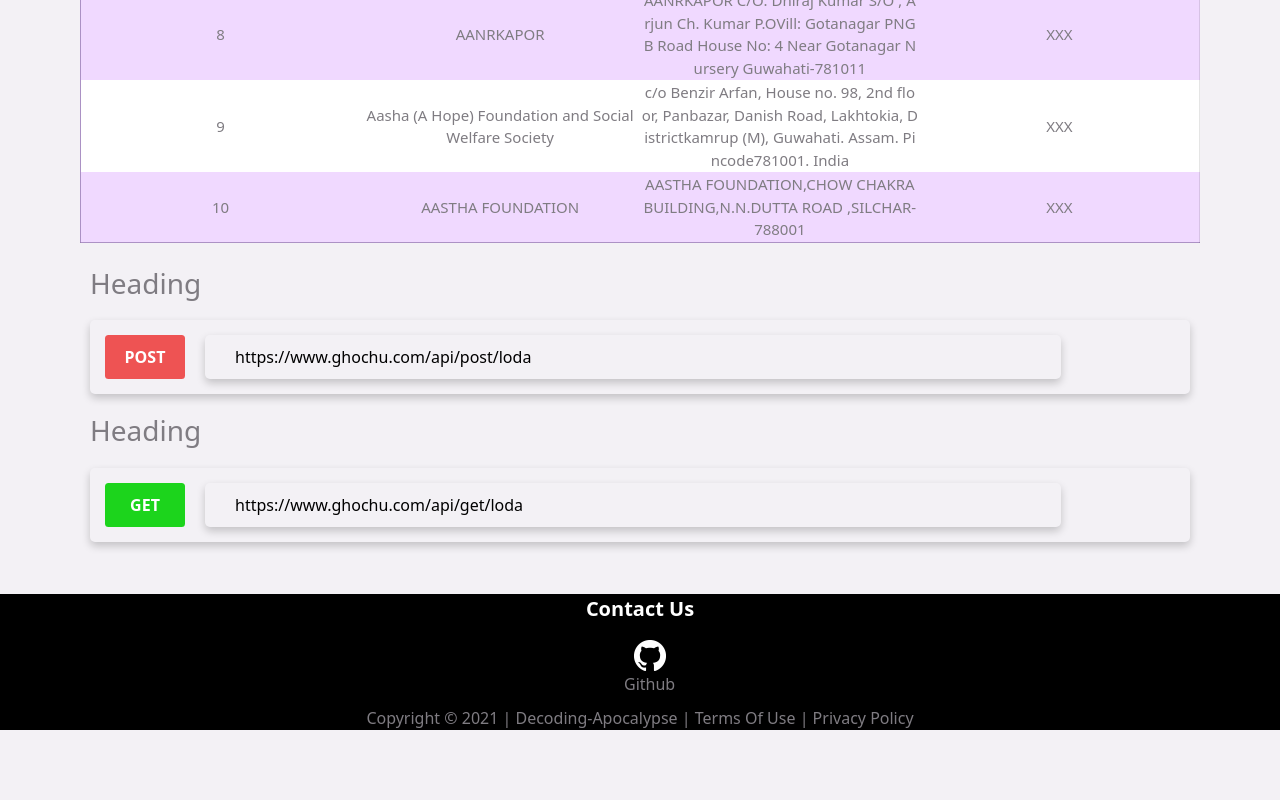
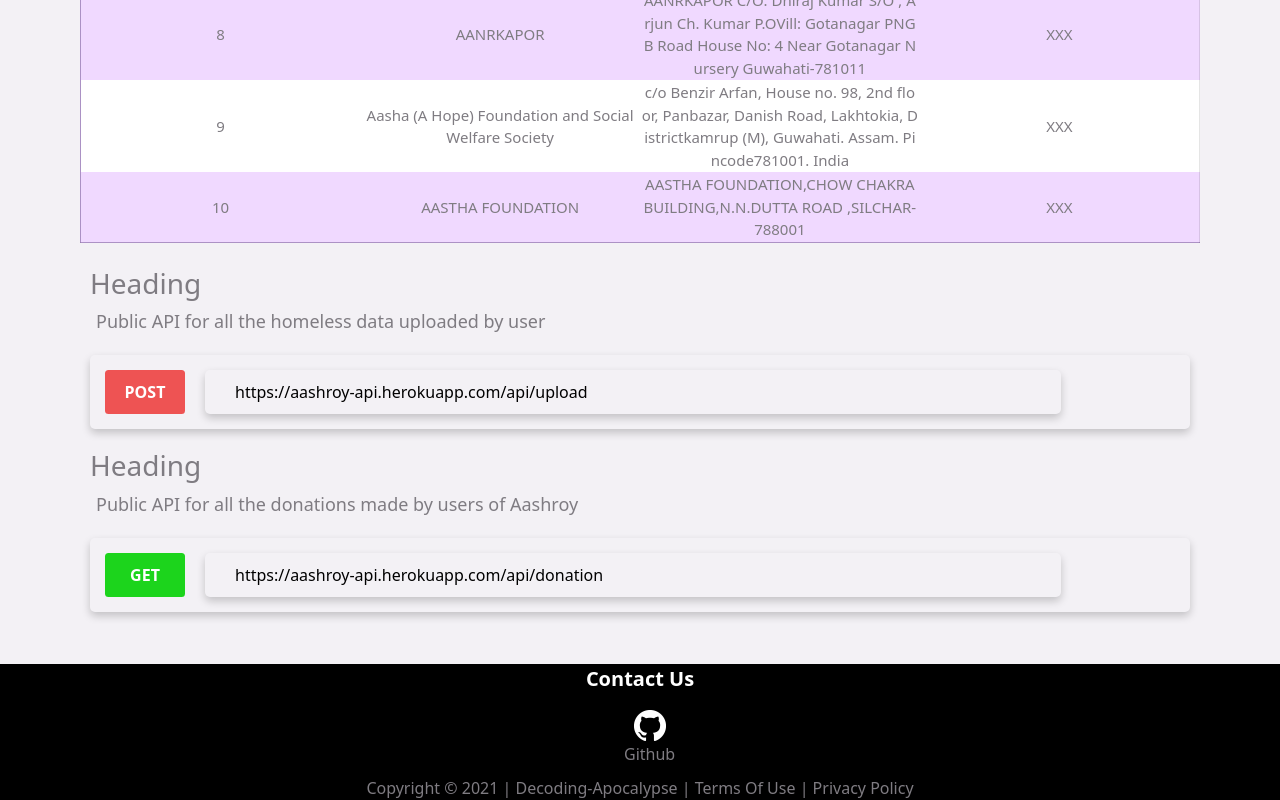
Before and after one commit to decoding-apocalypse/aashroy-client, a React (Create React App) app: page /about in a window 1280 px wide. Shown: the part 1917-2717 px from the top of the page. Before the commit the page ends 2647 px from the top, so only its background shows below. Built offline with nearby package versions, Linux system fonts and the light colour scheme; no server answers.

Commit message:
public api added

```diff
--- a/src/pages/AboutUs.jsx
+++ b/src/pages/AboutUs.jsx
@@ -255,19 +255,33 @@ const AboutUs = (props) => {
       <div className="apibox">
         <div className="post">
           <h3>Heading</h3>
+          <p style={{ marginLeft: "1rem" }}>
+            Public API for all the homeless data uploaded by user
+          </p>
           <div className="box">
             <button className="pgbtn">POST</button>
             <div className="linkbox">
-              <a href="#">https://www.ghochu.com/api/post/loda</a>
+              <a
+                target="_blank"
+                rel="noreferrer"
+                href="https://aashroy-api.herokuapp.com/api/upload"
+              >
+                https://aashroy-api.herokuapp.com/api/upload
+              </a>
             </div>
           </div>
         </div>
         <div className="get">
           <h3>Heading</h3>
+          <p style={{ marginLeft: "1rem" }}>
+            Public API for all the donations made by users of Aashroy
+          </p>
           <div className="box">
             <button className="pgbtn">GET</button>
             <div className="linkbox">
-              <a href="#">https://www.ghochu.com/api/get/loda</a>
+              <a href="https://aashroy-api.herokuapp.com/api/donation">
+                https://aashroy-api.herokuapp.com/api/donation
+              </a>
             </div>
           </div>
         </div>
```
